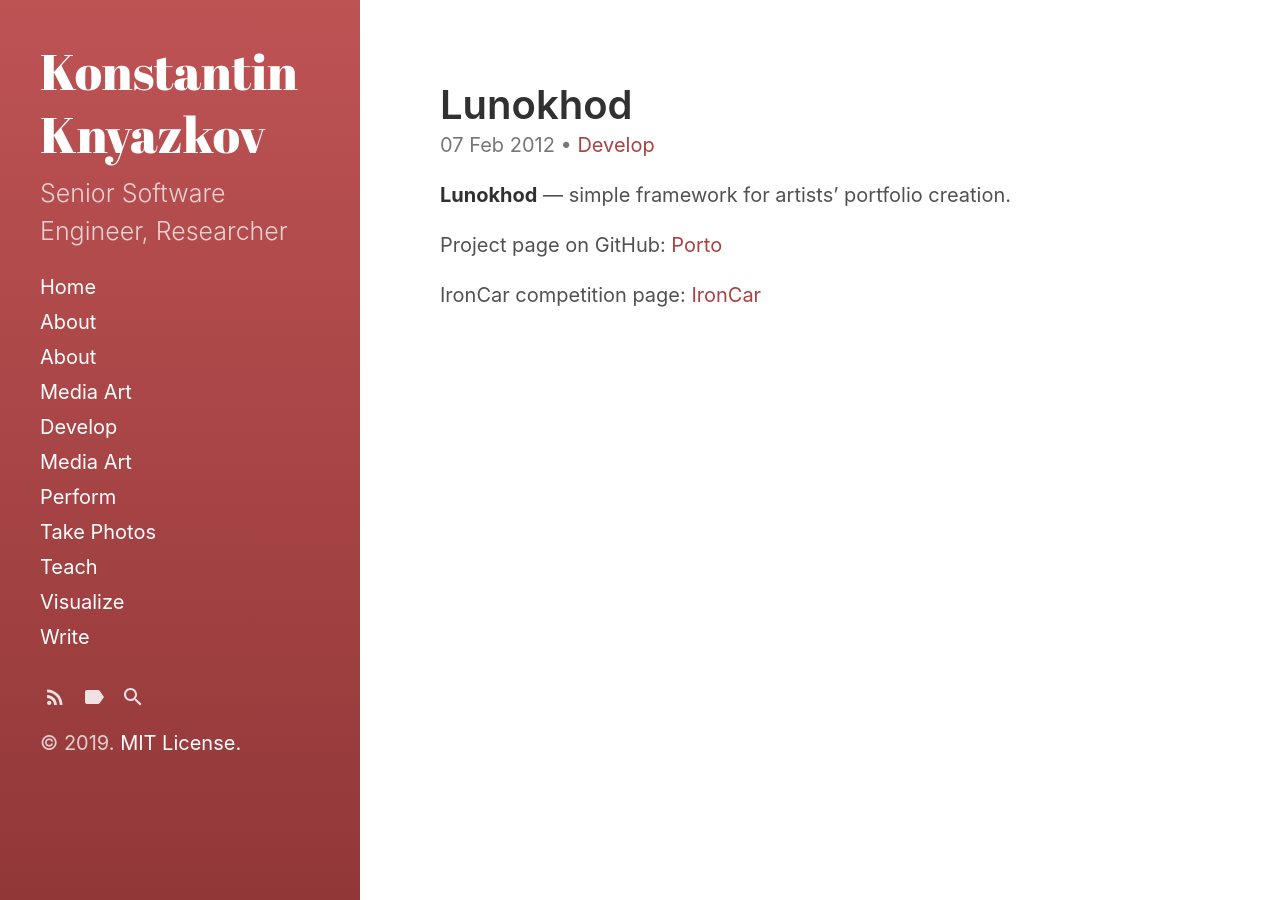
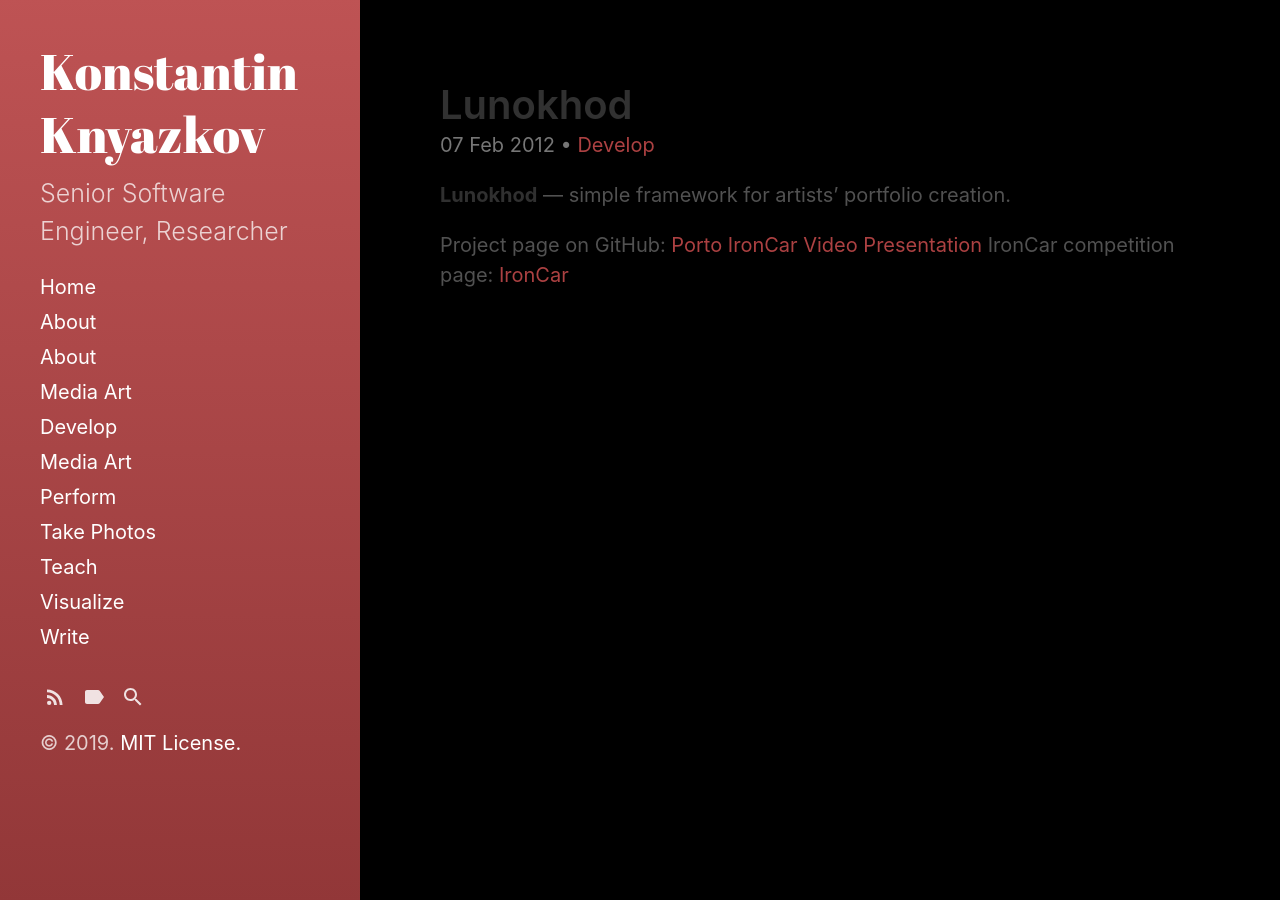
Before and after one commit to ze0n/konstantin.knyazkov, a Jekyll site: the page built from _posts/2012-02-07-example-content.md, in a window 1280 px wide. Built offline with Jekyll 4.4.1, drawn with Linux system fonts in a browser that asks for light colours.

Commit message:
Add posts

```diff
--- a/_config.yml
+++ b/_config.yml
@@ -31,7 +31,7 @@
   name:           'Konstantin Knyazkov'
   url:            https://twitter.com/ze0n
 
-paginate:         5
+paginate:         100
 # paginate_path:    '/page:num'
                     # Or '/blog/page:num' if you want to move your index pages
 
--- a/_posts/2012-02-07-example-content.md
+++ b/_posts/2012-02-07-example-content.md
@@ -4,11 +4,11 @@
 excerpt_separator:  <!--more-->
 categories:
   - Develop
-image: /assets/images/porto.png
+image: /assets/images/lunokhod.jpg
 ---
 
 **Lunokhod** &mdash; simple framework for artists' portfolio creation.
 
 Project page on GitHub: [Porto](http://ze0n.github.io/moork-portfolio)
-
+[IronCar](http://ironcar.org/) [Video Presentation](https://www.youtube.com/watch?v=q72Mr0--1yM)
 IronCar competition page: [IronCar](http://ze0n.github.io/moork-portfolio)
--- a/assets/css/main.scss
+++ b/assets/css/main.scss
@@ -42,6 +42,7 @@
     overflow: hidden;
 
     margin: 20px;
+    cursor: pointer;
 }
 
 .project-body img.img-project{
@@ -51,19 +52,59 @@
 .project-content {
     position: relative;
     z-index: 100;
-    background-color: #FFFFFF90;
     width: 300px;
     height: 300px;
     text-align: center;
     vertical-align: middle;
     line-height: 300px;
+
+    background-color: #00000040;
+
+
+    color: #FFFFFF60;
+
+    -webkit-box-shadow: inset 0px 0px 46px 10px rgba(0,0,0,0.52);
+    -moz-box-shadow: inset 0px 0px 46px 10px rgba(0,0,0,0.52);
+    box-shadow: inset 0px 0px 46px 10px rgba(0,0,0,0.52);
+
 }
 
-.project-content h2.post-title{
+.project-content:hover {
+    border: solid 1px #00000020;
+    position: relative;
+    z-index: 100;
+    width: 300px;
+    height: 300px;
     text-align: center;
     vertical-align: middle;
     line-height: 300px;
+
+    background-color: none;
+
+    -webkit-box-shadow: none;
+    -moz-box-shadow: none;
+    box-shadow: none;
+
+    color: #FFFFFF;
 }
+
+.project-content h2.post-title {
+    text-align: center;
+    vertical-align: middle;
+    line-height: 300px;
+
+    font-size: 30px;
+}
+
+.project-content h2.post-title a {
+    // text-align: center;
+    // vertical-align: middle;
+    // line-height: 300px;
+    line-height: 30px;
+    color: #FFFFFF;
+}
+
+
 
 .projects {
   display: flex;
@@ -75,4 +116,9 @@
 
 .content {
     max-width: none !important;
+    background-color: black;
 }
+
+.container {
+    background-color: black;
+}
```
Also changed, not shown: _posts/2018-02-06-python-ds-ecosystem.md (added, +12 -0 lines), assets/images/lunokhod.jpg (added), assets/images/python.jpg (added).
